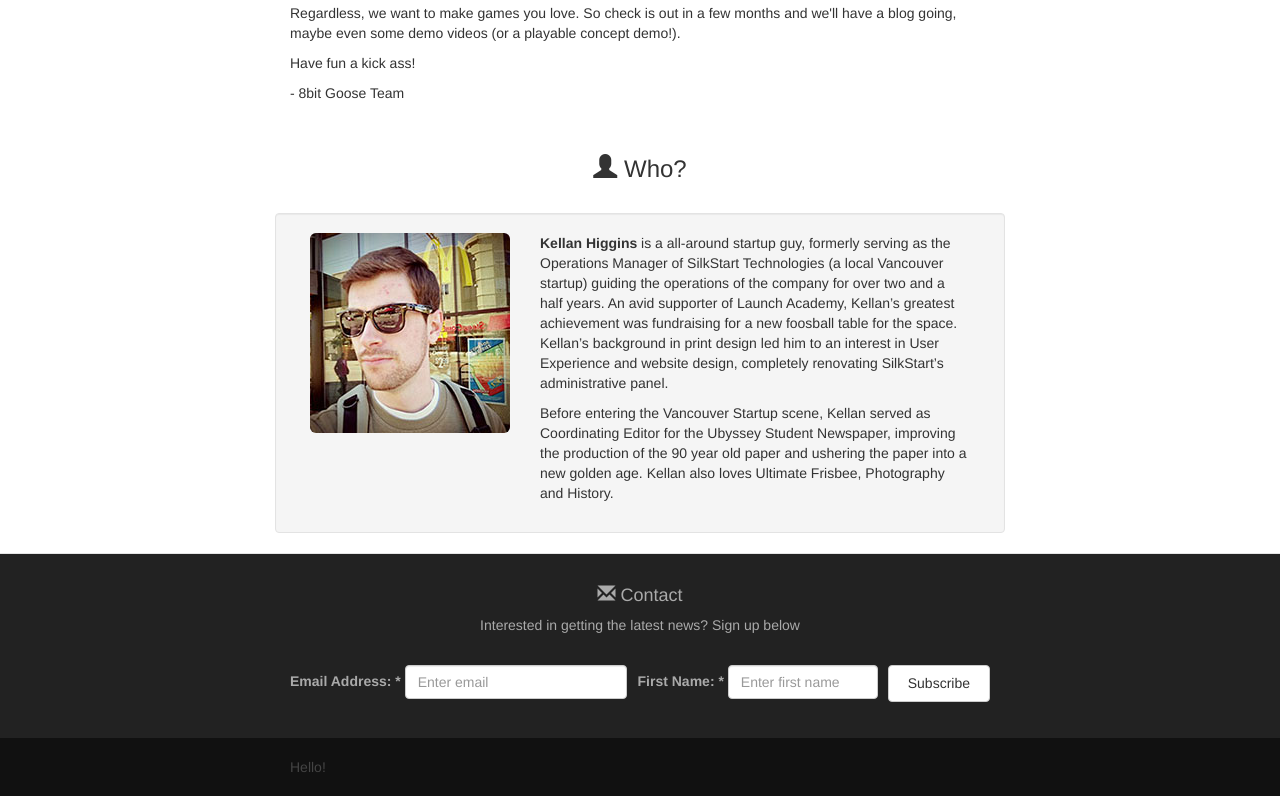
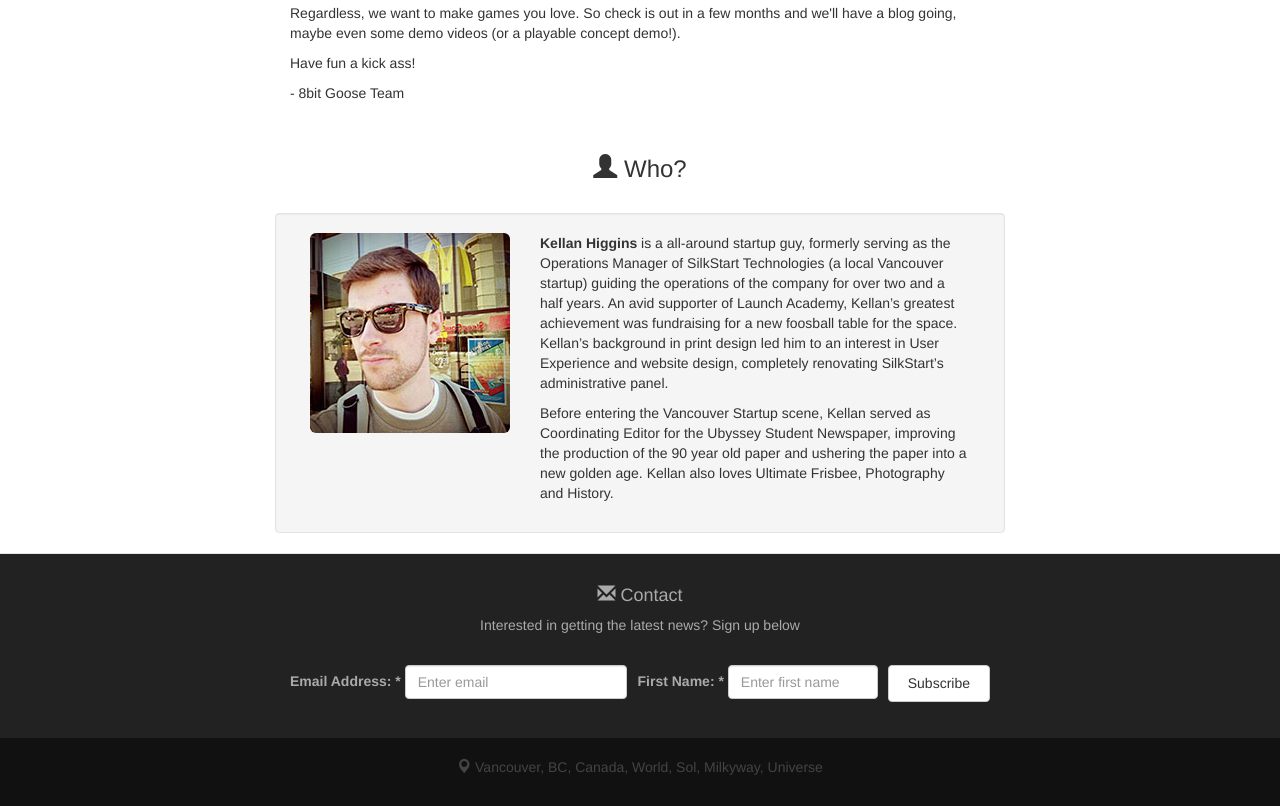
Before and after one commit to KellanHiggins/KellanHiggins.github.io, a plain HTML site: page index.html in a window 1280 px wide. Shown: the part 518-1324 px from the top of the page. Drawn offline with nearby package versions, Linux system fonts and the light colour scheme.

Commit message:
fixed location at the bottom of the page

```diff
--- a/index.html
+++ b/index.html
@@ -167,7 +167,10 @@
     </div>
     <footer class="footer">
         <div class="container">
-            Hello!
+            <div class="text-center">
+                <p>
+                    <span class="glyphicon glyphicon-map-marker"></span> Vancouver, BC, Canada, World, Sol, Milkyway, Universe
+            </div>
         </div>
     </footer>
 
```
